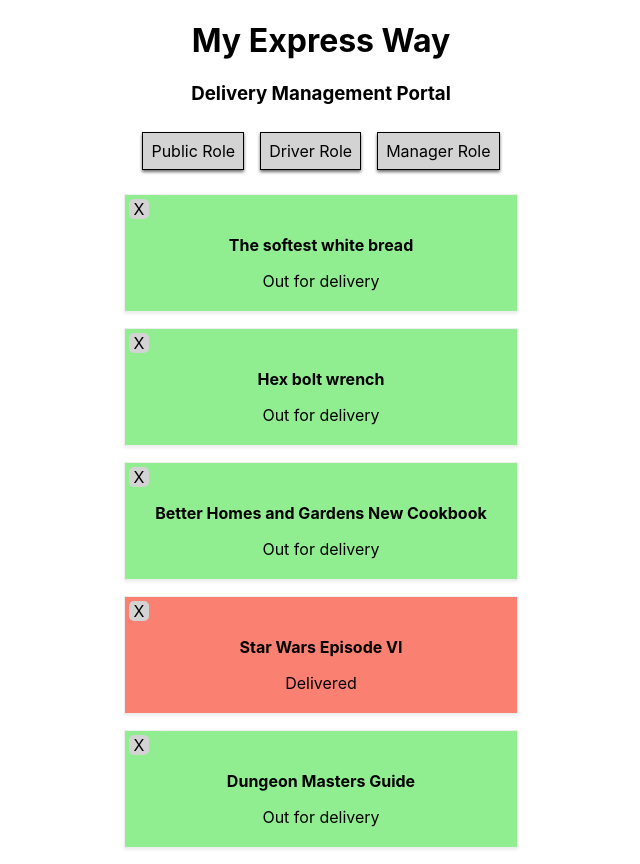
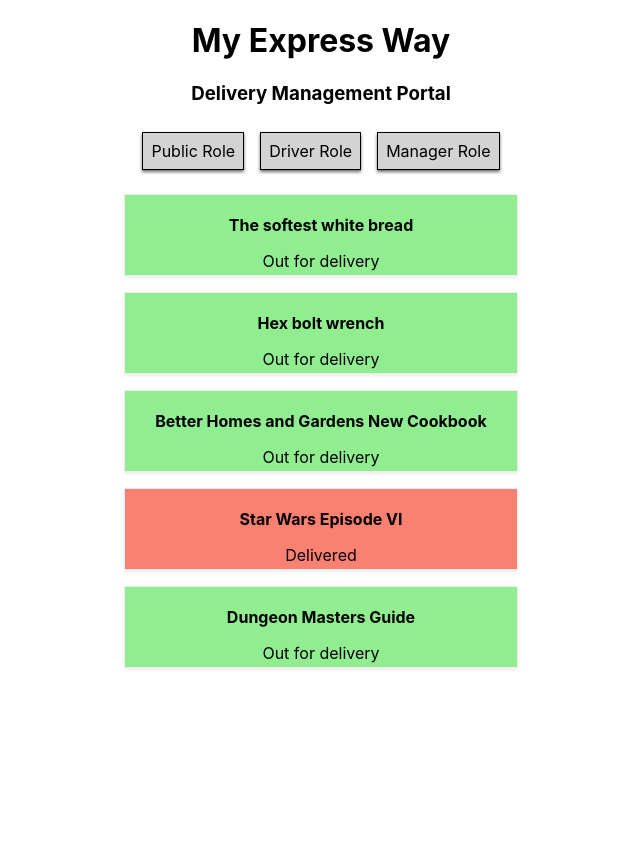
Before and after one commit to KevinAsbury/MyExpressWayPortal, a React (Create React App) app: page / in a window 1280 px wide. Shown: the whole page, without its empty margins (319-959 px from the left). After the commit the page ends 800 px from the top, so only its background shows below. Built offline with nearby package versions, Linux system fonts and the light colour scheme.

Commit message:
added axios dependency

```diff
--- a/package.json
+++ b/package.json
@@ -10,6 +10,7 @@
     "@types/node": "^12.12.34",
     "@types/react": "^16.9.30",
     "@types/react-dom": "^16.9.5",
+    "axios": "^0.19.2",
     "react": "^16.13.1",
     "react-dom": "^16.13.1",
     "react-scripts": "3.4.1",
--- a/src/App.tsx
+++ b/src/App.tsx
@@ -39,6 +39,14 @@ class App extends Component {
     })
   }
 
+  newDelivery = (description: string, driver: string) => {
+    let newDeliveries = [...this.state.deliveries]
+    newDeliveries.push({ description: description, driver: driver, delivered: false })
+    this.setState({
+      deliveries: newDeliveries
+    })
+  }
+
   render() {
     return (
       <div className="App">
@@ -46,8 +54,9 @@ class App extends Component {
           role={this.state.role}
           driverClicked={this.driverRoleClicked}
           managerClicked={this.managerRoleClicked}
-          publicClicked={this.publicRoleClicked}>
-          </Hub>
+          publicClicked={this.publicRoleClicked}
+          newDelivery={this.newDelivery} >
+        </Hub>
         <Deliveries
           deliveries={this.state.deliveries}
           role={this.state.role}/>
--- a/src/Deliveries/Deliveries.tsx
+++ b/src/Deliveries/Deliveries.tsx
@@ -16,7 +16,6 @@ type Props = {
 class Deliveries extends Component<Props> {
     constructor(props: Props) {
         super(props)
-        console.log(`[Persons constructor]: ${props}`)
     }
 
     render () {
--- a/src/Deliveries/Delivery/Delivery.css
+++ b/src/Deliveries/Delivery/Delivery.css
@@ -12,6 +12,10 @@
     background-color: salmon;
 }
 
+.hide {
+    display: none;
+}
+
 .Delivery:hover {
     box-shadow: 0 2px 3px rgb(88, 88, 88);
   }
@@ -22,7 +26,7 @@
     height: 20px;
     border-radius: 5px;
     text-align: center;
-    position: relative;
+    position: absolute;
   }
 
   .orange-box:hover {
--- a/src/Deliveries/Delivery/Delivery.tsx
+++ b/src/Deliveries/Delivery/Delivery.tsx
@@ -12,44 +12,89 @@ type Props = {
 class Delivery extends Component<Props> {
     constructor(props: Props) {
         super(props)
-        console.log(`[Delivery constructor]: ${props}`)
+    }
+
+    state = {
+        hidden: false,
+        delivered: this.props.delivered
     }
 
     private deliveryStatus() {
-        if (this.props.delivered) {
+        if (this.state.delivered) {
             return "Delivered"
+        } else {
+            return "Out for delivery"
         }
+    }
 
-        return "Out for delivery"
+    private showDelivery() {
+        if (this.props.role === roles.MANAGER || this.props.role === roles.DRIVER) {
+            return <input type="checkbox" checked={this.state.delivered} onClick={this.checkboxClick}/>
+        } else {
+            return null
+        }
     }
 
     private showDriver() {
         if (this.props.role === roles.MANAGER) {
-            return <p>Driver: {this.props.driver}</p>
+            return <input value={this.props.driver}></input>
         }
 
         return null
     }
 
+    private showDescription() {
+        if (this.props.role === roles.MANAGER) {
+            return <input value={this.props.description} style={{ width: "250px" }} />
+        }
+        return <p><b>{this.props.description}</b></p>
+    }
+
     private deliveryStyle() {
-        if (!this.props.delivered) {
-            return 'Delivery'
+        if (this.state.hidden) {
+            return 'hide'
         }
 
-        return 'Delivery delivered'
+        let result = ''
+
+        if (this.state.delivered) {
+            result = 'Delivery delivered'
+        } else {
+            result = 'Delivery'
+        }
+
+        return result
     }
 
-    private deliveryClickhandler() {
+    private deleteClicked = () => {
+        this.setState({
+            hidden: true
+        })
+    }
 
+    private insertBreak() {
+        if (this.props.role === roles.MANAGER) {
+            return <br />
+        }
+    }
+
+    private checkboxClick = () => {
+        let delivered = this.state.delivered
+        this.setState({
+            delivered: !delivered
+        })
     }
 
     render() {
         return (
             <div className={this.deliveryStyle()}>
-                <div className="orange-box">X</div>
-                <p><b>{this.props.description}</b></p>
+                { this.props.role === roles.MANAGER ? <div onClick={this.deleteClicked} className="orange-box">X</div> : null }
+                { this.insertBreak() }
+                { this.showDescription() }
+                { this.insertBreak() }
                 { this.showDriver() }
-                <p>{this.deliveryStatus()}</p>
+                { this.insertBreak() }
+                <label>{this.showDelivery()}{this.deliveryStatus()}</label>
             </div>
         )
     }
--- a/src/Hub/Hub.tsx
+++ b/src/Hub/Hub.tsx
@@ -4,14 +4,87 @@ import roles from '../enum-roles'
 
 type Props = {
     role: roles,
-    driverClicked: any,
-    managerClicked: any,
-    publicClicked: any
+    driverClicked: () => void,
+    managerClicked: () => void,
+    publicClicked: () => void,
+    newDelivery: (description: string, driver: string) => void
 }
 
 class Hub extends Component<Props> {
     constructor(props: Props) {
         super(props)
+    }
+
+    state = {
+        description: '',
+        driver: ''
+    }
+
+    private showDeliveryInputLabel() {
+        if (this.props.role === roles.MANAGER) {
+        return <label>Description: {this.showDeliveryInput()}</label>
+        }
+    }
+
+    private showDeliveryInput() {
+        if (this.props.role === roles.MANAGER) {
+            return <input
+                onChange={(event) => this.onChangeDescription(event.target.value)}
+                type="text" style={{ width: "250px" }}
+                value={this.state.description}/>
+        }
+        return null
+    }
+
+    private showDriverInputLabel() {
+        if (this.props.role === roles.MANAGER) {
+            return <label>Driver: {this.showDriverInput()}</label>
+        }
+    }
+
+    private showDriverInput() {
+        if (this.props.role === roles.MANAGER) {
+            return <input
+                onChange={(event) => this.onChangeDriver(event.target.value)}
+                type="text" value={this.state.driver}/>
+        }
+    }
+
+    private showSubmitButton() {
+        if (this.props.role === roles.MANAGER) {
+            return <button onClick={this.submitButtonClick}>Submit</button>
+        }
+    }
+
+    private insertBreak() {
+        if (this.props.role === roles.MANAGER) {
+            return <br />
+        }
+    }
+
+    private onChangeDescription(description: string){
+        this.setState({
+            description: description
+        })
+    }
+
+    private onChangeDriver(driver: string){
+        this.setState({
+            driver: driver
+        })
+    }
+
+    private submitButtonClick = () => {
+        if (this.state.description !== '' && this.state.driver !== '') {
+            try {
+                this.props.newDelivery(this.state.description, this.state.driver)
+            } finally {
+                this.setState({
+                    description: '',
+                    driver: ''
+                })
+            }
+        }
     }
 
     render() {
@@ -22,6 +95,14 @@ class Hub extends Component<Props> {
                 <button onClick={this.props.publicClicked}>Public Role</button>
                 <button onClick={this.props.driverClicked}>Driver Role</button>
                 <button onClick={this.props.managerClicked}>Manager Role</button>
+                { this.props.role === roles.MANAGER ? <hr style={{ width: "250px" }} /> : null }
+                { this.props.role === roles.MANAGER ? <p><b>Create New Delivery:</b></p> : null }
+                { this.insertBreak() }
+                { this.showDeliveryInputLabel() }
+                { this.insertBreak() }
+                { this.showDriverInputLabel() }
+                { this.showSubmitButton() }
+                { this.props.role === roles.MANAGER ? <hr style={{ width: "250px" }} /> : null }
             </div>
         )
     }
```
Also changed, not shown: 1 other file (tests, documents, lock files or other folders).
